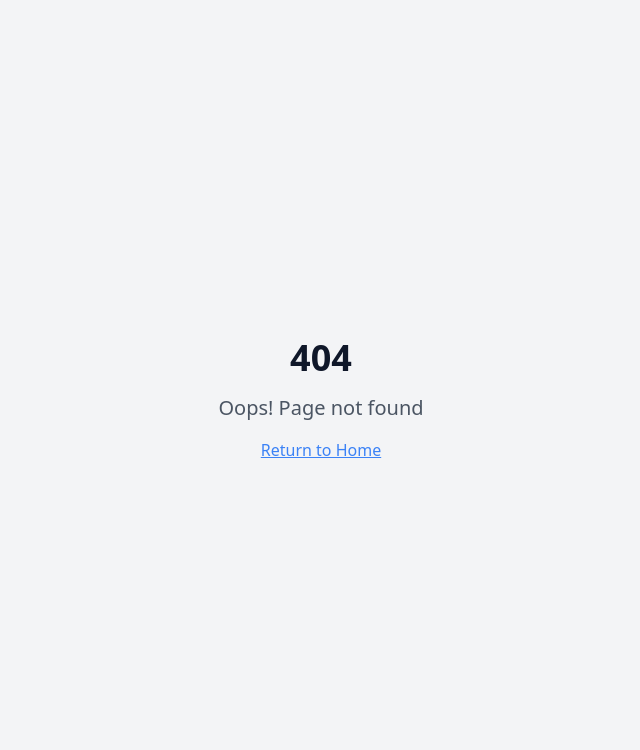
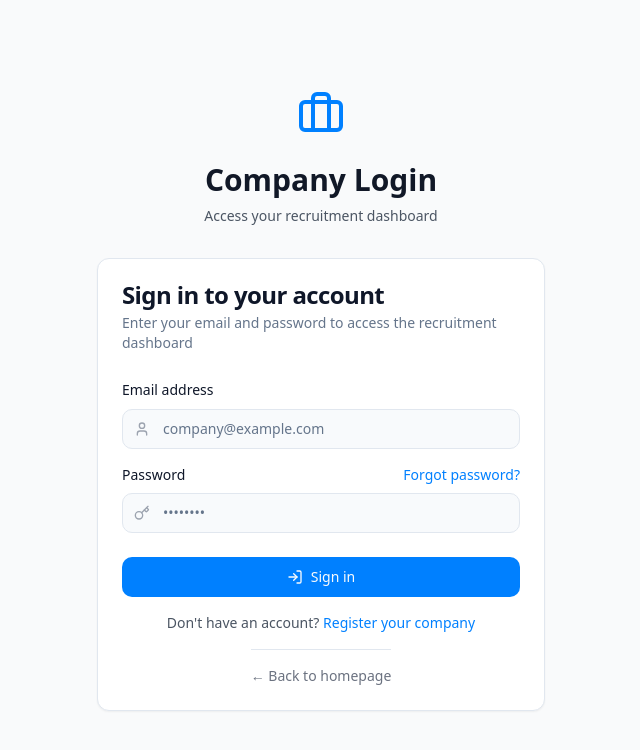
Before and after one commit to aarunbhardwaj/driver-matchmaker-05, a React (Vite) app: page /company-login in a window 1280 px wide. Before the commit this address had no page. Shown: the top 750 px of the page, without its empty margins (319-959 px from the left). Built offline with nearby package versions, Linux system fonts and the light colour scheme.

Commit message:
Add company login route
Add a new route and page for company login functionality.

```diff
--- a/src/App.tsx
+++ b/src/App.tsx
@@ -11,6 +11,7 @@ import CompanyRegistration from "./pages/CompanyRegistration";
 import DriverDashboard from "./pages/DriverDashboard";
 import DriverProfile from "./pages/DriverProfile";
 import CompanyDashboard from "./pages/CompanyDashboard";
+import CompanyLogin from "./pages/CompanyLogin";
 
 const queryClient = new QueryClient();
 
@@ -26,6 +27,7 @@ const App = () => (
           <Route path="/company-registration" element={<CompanyRegistration />} />
           <Route path="/driver-dashboard" element={<DriverDashboard />} />
           <Route path="/driver-profile" element={<DriverProfile />} />
+          <Route path="/company-login" element={<CompanyLogin />} />
           <Route path="/company-dashboard" element={<CompanyDashboard />} />
           {/* Add more routes here later */}
           <Route path="*" element={<NotFound />} />
--- a/src/components/Header.tsx
+++ b/src/components/Header.tsx
@@ -1,6 +1,6 @@
 
 import { useState, useEffect } from "react";
-import { Menu, X, Truck, User } from "lucide-react";
+import { Menu, X, Truck, User, Briefcase } from "lucide-react";
 import { Button } from "@/components/ui/button";
 import { cn } from "@/lib/utils";
 import { Link } from "react-router-dom";
@@ -8,6 +8,7 @@ import { Link } from "react-router-dom";
 export function Header() {
   const [isScrolled, setIsScrolled] = useState(false);
   const [isMobileMenuOpen, setIsMobileMenuOpen] = useState(false);
+  const [isLoginOptionsOpen, setIsLoginOptionsOpen] = useState(false);
 
   useEffect(() => {
     const handleScroll = () => {
@@ -42,9 +43,34 @@ export function Header() {
         </nav>
 
         <div className="hidden md:flex items-center space-x-4">
-          <Button variant="outline" className="hover-lift">
-            <Link to="/driver-dashboard">Log in</Link>
-          </Button>
+          <div className="relative">
+            <Button
+              variant="outline"
+              className="hover-lift"
+              onClick={() => setIsLoginOptionsOpen(!isLoginOptionsOpen)}
+            >
+              Log in
+            </Button>
+
+            {isLoginOptionsOpen && (
+              <div className="absolute top-full right-0 mt-2 w-48 bg-white rounded-md shadow-lg z-50 py-1 animate-fade-in">
+                <Link
+                  to="/driver-dashboard"
+                  className="flex items-center px-4 py-2 text-sm text-gray-700 hover:bg-gray-100"
+                  onClick={() => setIsLoginOptionsOpen(false)}
+                >
+                  <User className="mr-2 h-4 w-4" /> Driver Login
+                </Link>
+                <Link
+                  to="/company-login"
+                  className="flex items-center px-4 py-2 text-sm text-gray-700 hover:bg-gray-100"
+                  onClick={() => setIsLoginOptionsOpen(false)}
+                >
+                  <Briefcase className="mr-2 h-4 w-4" /> Company Login
+                </Link>
+              </div>
+            )}
+          </div>
           <Button className="hover-lift">
             <Link to="/driver-registration">Sign up</Link>
           </Button>
@@ -86,9 +112,20 @@ export function Header() {
           </nav>
 
           <div className="flex flex-col space-y-3">
-            <Button variant="outline" className="w-full justify-center" asChild>
-              <Link to="/driver-dashboard">Log in</Link>
-            </Button>
+            <Link
+              to="/driver-dashboard"
+              className="flex items-center py-2 px-3 rounded-md border border-gray-300 bg-background hover:bg-gray-50"
+              onClick={() => setIsMobileMenuOpen(false)}
+            >
+              <User className="mr-2 h-4 w-4" /> Driver Login
+            </Link>
+            <Link
+              to="/company-login"
+              className="flex items-center py-2 px-3 rounded-md border border-gray-300 bg-background hover:bg-gray-50"
+              onClick={() => setIsMobileMenuOpen(false)}
+            >
+              <Briefcase className="mr-2 h-4 w-4" /> Company Login
+            </Link>
             <Button className="w-full justify-center" asChild>
               <Link to="/driver-registration">Sign up</Link>
             </Button>
--- /dev/null
+++ b/src/pages/CompanyLogin.tsx
@@ -0,0 +1,141 @@
+
+import { useState } from "react";
+import { Button } from "@/components/ui/button";
+import { Input } from "@/components/ui/input";
+import { Card, CardContent, CardDescription, CardFooter, CardHeader, CardTitle } from "@/components/ui/card";
+import { BriefcaseIcon, LogInIcon, UserIcon, KeyIcon } from "lucide-react";
+import { Link, useNavigate } from "react-router-dom";
+import { useToast } from "@/hooks/use-toast";
+
+const CompanyLogin = () => {
+  const [email, setEmail] = useState("");
+  const [password, setPassword] = useState("");
+  const [isLoading, setIsLoading] = useState(false);
+  const navigate = useNavigate();
+  const { toast } = useToast();
+
+  const handleLogin = async (e: React.FormEvent) => {
+    e.preventDefault();
+    setIsLoading(true);
+
+    // Simulate login - in a real app, this would verify credentials with a backend
+    setTimeout(() => {
+      setIsLoading(false);
+
+      // For demonstration, simply navigate to the dashboard
+      toast({
+        title: "Welcome back",
+        description: "You have successfully logged in to your company account.",
+      });
+
+      navigate("/company-dashboard");
+    }, 1500);
+  };
+
+  return (
+    <div className="min-h-screen flex items-center justify-center bg-gray-50 px-4 py-12">
+      <div className="max-w-md w-full space-y-8">
+        <div className="text-center">
+          <div className="flex justify-center">
+            <BriefcaseIcon className="h-12 w-12 text-primary" />
+          </div>
+          <h2 className="mt-6 text-3xl font-bold text-gray-900">Company Login</h2>
+          <p className="mt-2 text-sm text-gray-600">
+            Access your recruitment dashboard
+          </p>
+        </div>
+
+        <Card>
+          <form onSubmit={handleLogin}>
+            <CardHeader>
+              <CardTitle>Sign in to your account</CardTitle>
+              <CardDescription>
+                Enter your email and password to access the recruitment dashboard
+              </CardDescription>
+            </CardHeader>
+
+            <CardContent className="space-y-4">
+              <div className="space-y-2">
+                <label htmlFor="email" className="text-sm font-medium">
+                  Email address
+                </label>
+                <div className="relative">
+                  <UserIcon className="absolute left-3 top-1/2 transform -translate-y-1/2 h-4 w-4 text-gray-400" />
+                  <Input
+                    id="email"
+                    type="email"
+                    placeholder="company@example.com"
+                    value={email}
+                    onChange={(e) => setEmail(e.target.value)}
+                    className="pl-10"
+                    required
+                  />
+                </div>
+              </div>
+
+              <div className="space-y-2">
+                <div className="flex items-center justify-between">
+                  <label htmlFor="password" className="text-sm font-medium">
+                    Password
+                  </label>
+                  <a href="#" className="text-sm text-primary hover:underline">
+                    Forgot password?
+                  </a>
+                </div>
+                <div className="relative">
+                  <KeyIcon className="absolute left-3 top-1/2 transform -translate-y-1/2 h-4 w-4 text-gray-400" />
+                  <Input
+                    id="password"
+                    type="password"
+                    placeholder="••••••••"
+                    value={password}
+                    onChange={(e) => setPassword(e.target.value)}
+                    className="pl-10"
+                    required
+                  />
+                </div>
+              </div>
+            </CardContent>
+
+            <CardFooter className="flex flex-col space-y-4">
+              <Button
+                type="submit"
+                className="w-full"
+                disabled={isLoading}
+              >
+                {isLoading ? (
+                  <span className="flex items-center">
+                    <svg className="animate-spin -ml-1 mr-2 h-4 w-4 text-white" xmlns="http://www.w3.org/2000/svg" fill="none" viewBox="0 0 24 24">
+                      <circle className="opacity-25" cx="12" cy="12" r="10" stroke="currentColor" strokeWidth="4"></circle>
+                      <path className="opacity-75" fill="currentColor" d="M4 12a8 8 0 018-8V0C5.373 0 0 5.373 0 12h4zm2 5.291A7.962 7.962 0 014 12H0c0 3.042 1.135 5.824 3 7.938l3-2.647z"></path>
+                    </svg>
+                    Signing in...
+                  </span>
+                ) : (
+                  <span className="flex items-center">
+                    <LogInIcon className="mr-2 h-4 w-4" /> Sign in
+                  </span>
+                )}
+              </Button>
+
+              <p className="text-sm text-center text-gray-600">
+                Don't have an account?{" "}
+                <Link to="/company-registration" className="font-medium text-primary hover:underline">
+                  Register your company
+                </Link>
+              </p>
+
+              <div className="border-t pt-4">
+                <Link to="/" className="text-sm text-gray-500 hover:text-gray-700 flex justify-center items-center">
+                  ← Back to homepage
+                </Link>
+              </div>
+            </CardFooter>
+          </form>
+        </Card>
+      </div>
+    </div>
+  );
+};
+
+export default CompanyLogin;
```
